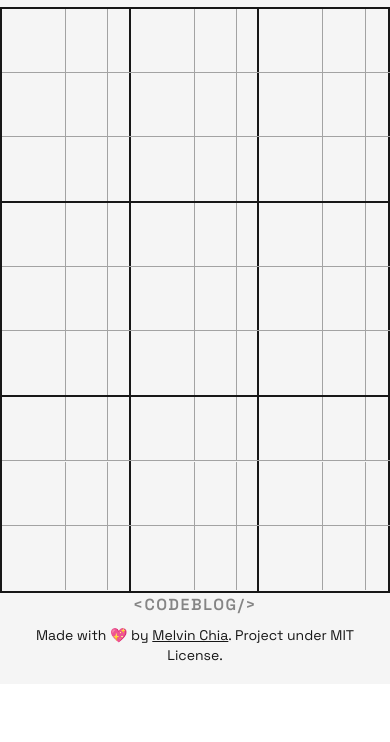
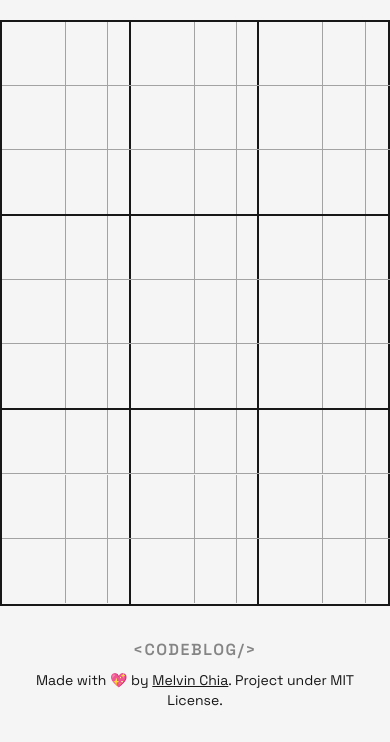
Before and after one commit to melvinchia3636/superTicTacToe, a website built with Vite: page index.html in a window 390 px wide. Shown: the part 160-902 px from the top of the page. Before the commit the page ends 857 px from the top, so only its background shows below. Built offline with nearby package versions, Linux system fonts and the light colour scheme.

Commit message:
responsive? nah

```diff
--- a/index.html
+++ b/index.html
@@ -13,7 +13,7 @@
   <body>
     <div
       id="app"
-      class="w-full h-screen bg-neutral-100 text-neutral-900 flex flex-col items-center justify-center"
+      class="w-full min-h-screen bg-neutral-100 text-neutral-900 flex flex-col items-center"
     >
       <nav class="flex items-center justify-between flex-wrap p-6 w-full">
         <h1 class="flex items-center gap-2 text-2xl font-medium">
@@ -81,7 +81,7 @@
         </div>
         <div id="board" class="border-2 border-neutral-900"></div>
       </div>
-      <footer class="w-full px-8 pb-8 text-sm text-center">
+      <footer class="w-full p-8 text-sm text-center">
         <span
           class="inline-block text-base tracking-widest font-semibold opacity-50 mb-2"
           >&lt;CODEBLOG/&gt;</span
```
